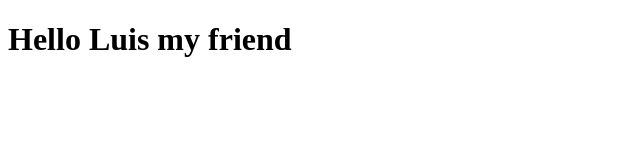
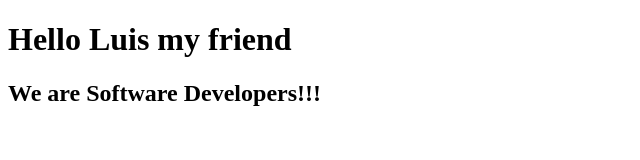
Before and after one commit to ClintonYounge/Clinton-and-Luis-Trial, a plain HTML site: page index.html in a window 1280 px wide. Shown: the whole page, without its empty margins (0-640 px from the left). Drawn offline with Linux system fonts and the light colour scheme.

Commit message:
added we are developers

```diff
--- a/index.html
+++ b/index.html
@@ -10,5 +10,6 @@
     <script src="https://cdn.freecodecamp.org/testable-projects-fcc/v1/bundle.js"></script>
     <script  src="js/index.js"></script>
     <h1>Hello Luis my friend</h1>
+    <h2>We are Software Developers!!!</h2>
   </body>
 </html>
```
